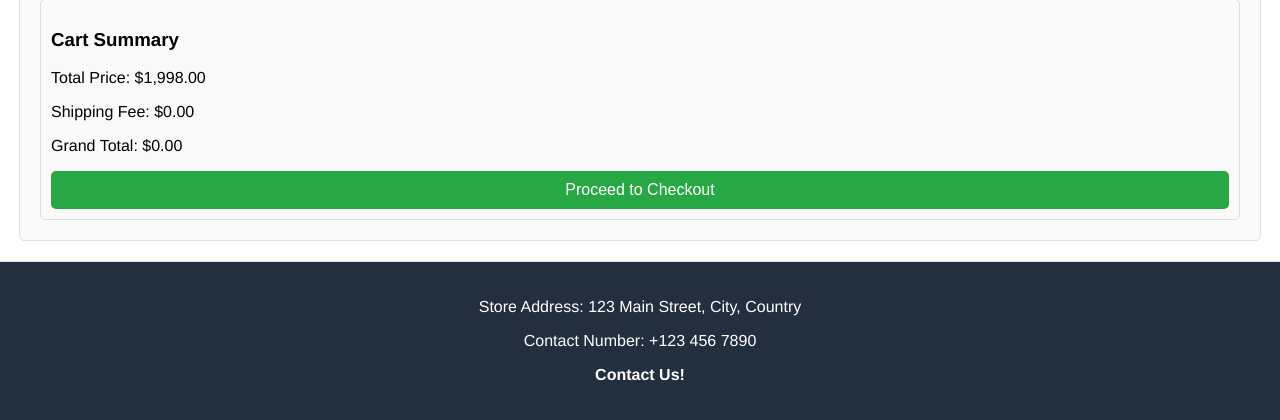
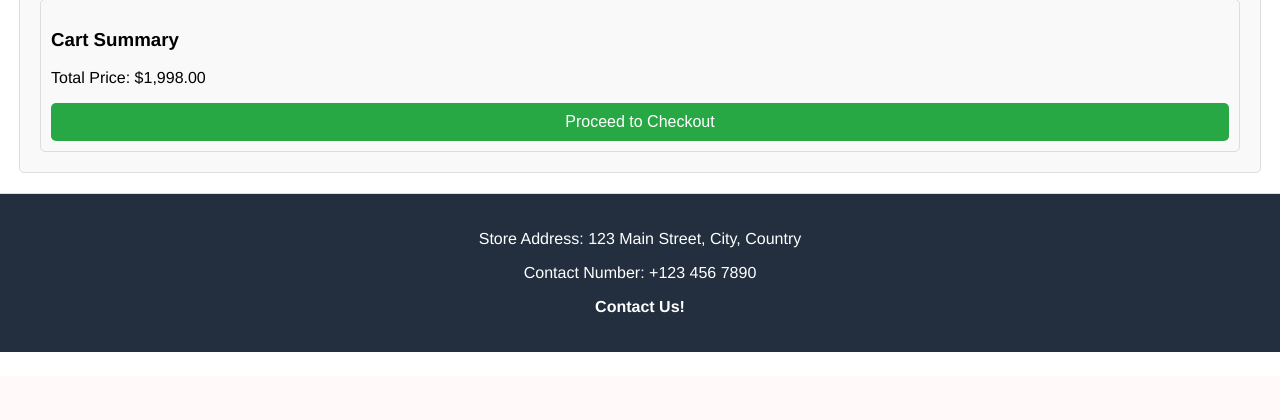
Before and after one commit to ibrahimmdfarid/IE4727-Project, a PHP site: page /cartpage.php in a window 1280 px wide. Shown: the part 424-844 px from the top of the page. After the commit the page ends 776 px from the top, so only its background shows below. Run offline with PHP 8.4, Linux system fonts and the light colour scheme; a user stored in the database is signed in; data comes from the database, SQL or seed files in the repository.

Commit message:
Update cartpage.php

```diff
--- a/cartpage.php
+++ b/cartpage.php
@@ -271,8 +271,6 @@ $total_price = 0;
         <div class="summary">
             <h3>Cart Summary</h3>
             <p id="total-price">Total Price: $<?php echo number_format($total_price, 2); ?></p>
-            <p id="shipping-fee">Shipping Fee: $0.00</p>
-            <p id="grand-total">Grand Total: $0.00</p>
             <?php $_SESSION['total_price'] = $total_price; ?>
             <form method="POST" action="checkoutpage.php">
                 <button class="checkout-btn" id="checkout-btn" type="submit">Proceed to Checkout</button>
```
